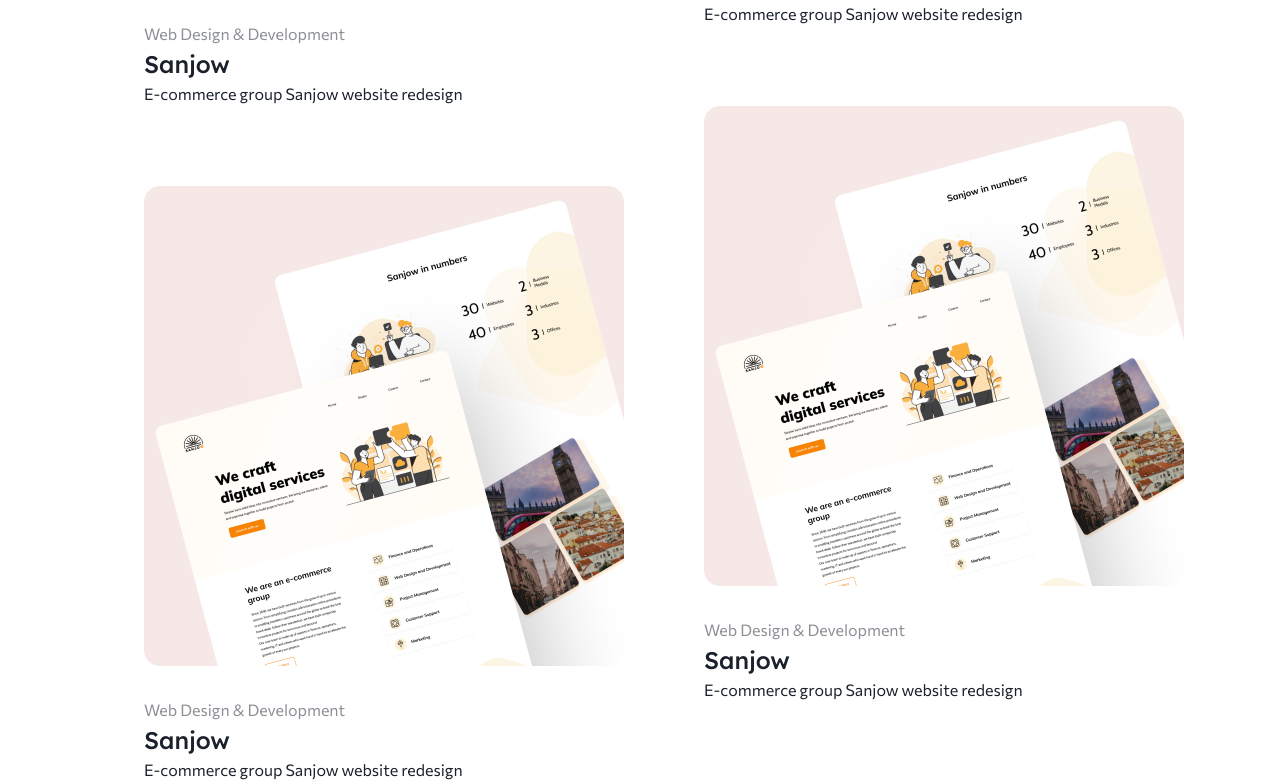
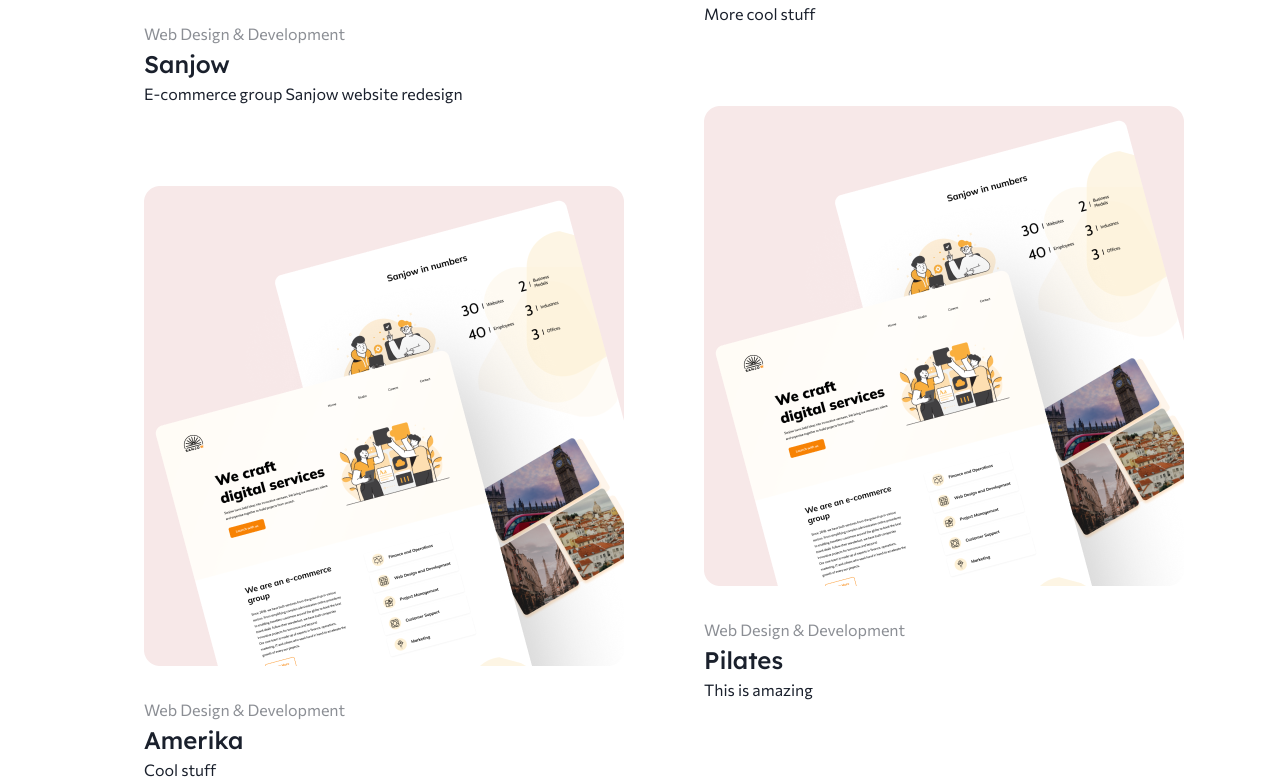
Before and after one commit to KarolisDavli/davli, a Next.js app: page / in a window 1280 px wide. Shown: the part 1418-2200 px from the top of the page. Built offline with nearby package versions, Linux system fonts and the light colour scheme.

Commit message:
Render dynamic works preview info

```diff
--- /dev/null
+++ b/pages/api/works/works.tsx
@@ -0,0 +1,20 @@
+const works = [
+  {
+    id: 1,
+    role: "Web Design & Development",
+    alt: "Sanjow design image",
+    src: "/sanjow.png",
+    title: "Sanjow",
+    desc: "E-commerce group Sanjow website redesign",
+  },
+  {
+    id: 2,
+    role: "Web Design & Development",
+    alt: "Sanjow design image",
+    src: "/sanjow.png",
+    title: "Amerika",
+    desc: "Cool stuff",
+  },
+];
+
+export default works;
--- /dev/null
+++ b/pages/api/works/works2.tsx
@@ -0,0 +1,20 @@
+const works2 = [
+  {
+    id: 3,
+    role: "Web Design & Development",
+    alt: "Sanjow design image",
+    src: "/sanjow.png",
+    title: "Karbonas",
+    desc: "More cool stuff",
+  },
+  {
+    id: 4,
+    role: "Web Design & Development",
+    alt: "Sanjow design image",
+    src: "/sanjow.png",
+    title: "Pilates",
+    desc: "This is amazing",
+  },
+];
+
+export default works2;
--- a/pages/index.tsx
+++ b/pages/index.tsx
@@ -1,16 +1,19 @@
 import Meta from "../components/Meta";
-import Workcard from "../components/workCard";
-import {
-  Container,
-  VStack,
-  Text,
-  Box,
-  Image,
-  Grid,
-  GridItem,
-} from "@chakra-ui/react";
+import Workcard from "../components/Workcard";
+import works from "./api/works/works";
+import works2 from "./api/works/works2";
+
+import {Container, VStack, Text, Box, Image} from "@chakra-ui/react";
 
 export default function Home() {
+  function renderWorks(el) {
+    return (
+      <Box key={el.id}>
+        <Workcard role={el.role} src={el.src} title={el.title} desc={el.desc} />
+      </Box>
+    );
+  }
+
   return (
     <>
       {/**Hero */}
@@ -23,7 +26,7 @@
             <Text maxW="360px">
               <Text as="i">
                 <span>Hey there!</span>
-              </Text>{" "}
+              </Text>
               My name is Karolis. I design & build awesome web projects for
               startups or anyone who needs an online presence.
             </Text>
@@ -31,10 +34,8 @@
         </Box>
         <Box display="flex" alignItems="center" justifyContent="flex-end">
           <Image src="./arrowdown.svg" alt="arrow down" />
-          <Text textStyle="featured">
-            Featured
-            <br />
-            Work
+          <Text textStyle="featured" maxW="4.1rem">
+            Featured Work
           </Text>
         </Box>
       </Container>
@@ -43,44 +44,10 @@
       <Container maxW="container.lg" mt="40">
         <Box display="flex" gap="5rem">
           <Box display="flex" flexDir="column" gap="5rem" mt="20">
-            <Box>
-              <Workcard
-                src="/sanjow.png"
-                alt="Design preview"
-                role="Web Design & Development"
-                title="Sanjow"
-                desc="E-commerce group Sanjow website redesign"
-              />
-            </Box>
-            <Box>
-              <Workcard
-                src="/sanjow.png"
-                alt="Design preview"
-                role="Web Design & Development"
-                title="Sanjow"
-                desc="E-commerce group Sanjow website redesign"
-              />
-            </Box>
+            {works.map(renderWorks)}
           </Box>
           <Box display="flex" flexDir="column" gap="5rem">
-            <Box>
-              <Workcard
-                src="/sanjow.png"
-                alt="Design preview"
-                role="Web Design & Development"
-                title="Sanjow"
-                desc="E-commerce group Sanjow website redesign"
-              />
-            </Box>
-            <Box>
-              <Workcard
-                src="/sanjow.png"
-                alt="Design preview"
-                role="Web Design & Development"
-                title="Sanjow"
-                desc="E-commerce group Sanjow website redesign"
-              />
-            </Box>
+            {works2.map(renderWorks)}
           </Box>
         </Box>
       </Container>
```
